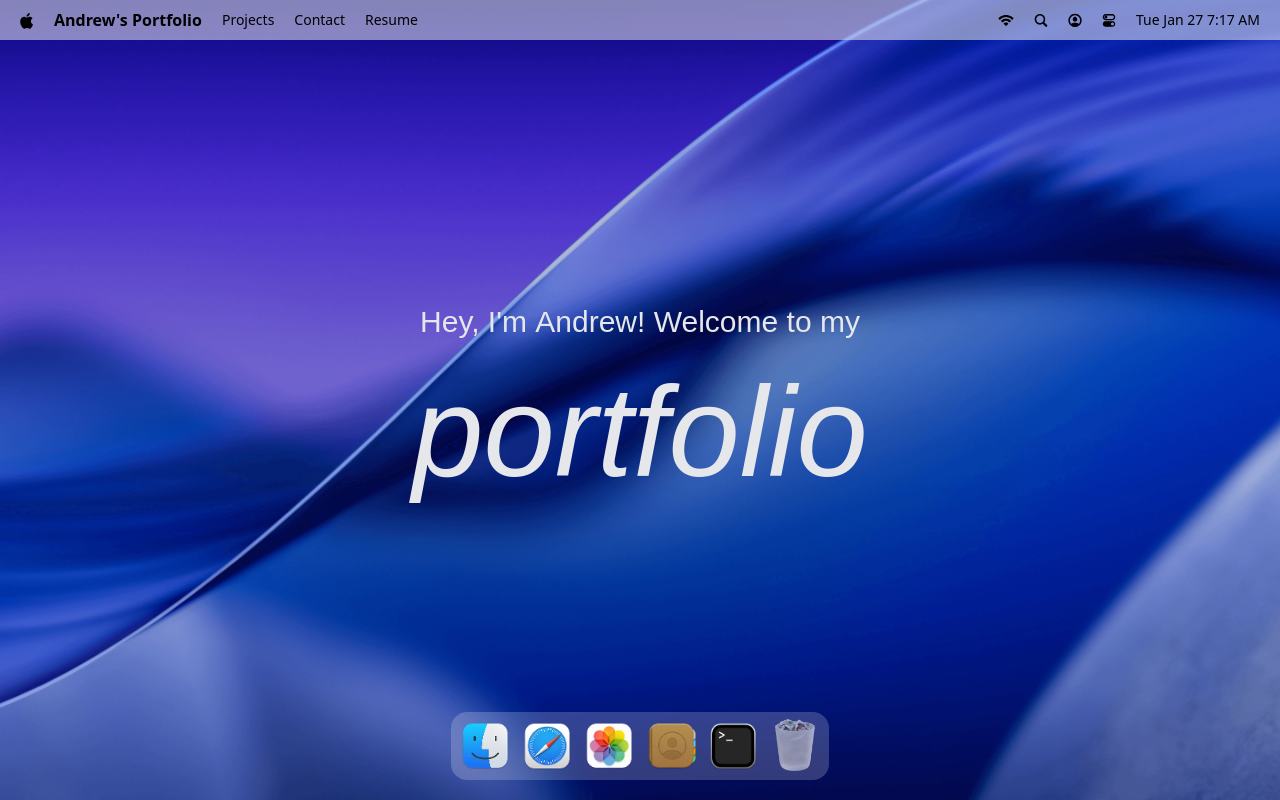
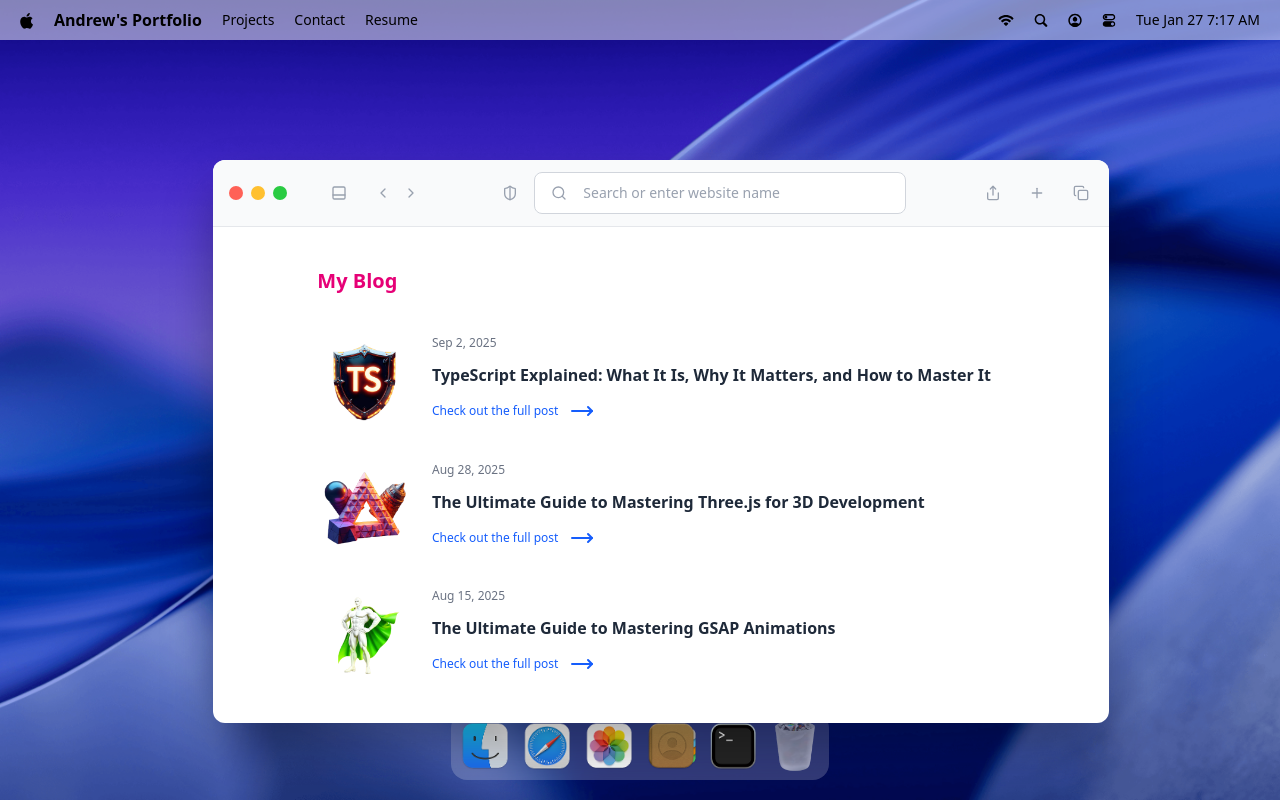
Before and after one commit to andrxriv/portfolio, a React (Vite) app: page / in a window 1280 px wide. Both pictures are taken after a click on the button 547 px from the left and 746 px from the top of the page. Built offline with nearby package versions, Linux system fonts and the light colour scheme; a web font is replaced by a local one.

Commit message:
Added safari feature

```diff
--- a/src/App.jsx
+++ b/src/App.jsx
@@ -1,5 +1,5 @@
 import { Navbar, Welcome, Dock } from "#components"
-import { Terminal } from "#windows";
+import { Terminal, Safari } from "#windows";
 
 import gsap from "gsap";
 import { Draggable } from "gsap/Draggable";
@@ -14,6 +14,7 @@
         <Dock />
 
         <Terminal />
+        <Safari />
     </main>
   );
 };
--- /dev/null
+++ b/src/windows/Safari.jsx
@@ -0,0 +1,65 @@
+import { WindowControls } from '#components'
+import { blogPosts } from '#constants'
+import WindowWrapper from '#hoc/WindowWrapper'
+import { ChevronLeft, ChevronRight, Copy, MoveRight, PanelBottom, Plus, Search, Share, ShieldHalf } from 'lucide-react'
+import React from 'react'
+
+const Safari = () => {
+  return (
+    <>
+    <div id="window-header">
+        <WindowControls target="safari"/>
+
+        <PanelBottom className='ml-10 icon'/>
+
+        <div className="flex items-center gap-1 ml-5">
+            <ChevronLeft className='icon'/>
+            <ChevronRight className='icon'/>
+        </div>
+
+        <div className="flex-1 flex-center gap-3">
+            <ShieldHalf className='icon'/>
+            <div className="search">
+                <Search className='icon'/>
+                <input
+                    type="text"
+                    placeholder='Search or enter website name'
+                    className='flex-1'
+                />
+            </div>
+        </div>
+
+        <div className="flex items-center gap-5">
+            <Share className='icon'/>
+            <Plus className='icon' />
+            <Copy className='icon' />
+        </div>
+    </div>
+
+    <div className="blog">
+        <h2>My Blog</h2>
+        <div className="space-y-8">
+            {blogPosts.map(({ id, image, title, date, link }) => (
+                <div key={id} className="blog-post">
+                    <div className="col-span-2">
+                        <img src={image} alt={title} />
+                    </div>
+                    <div className="content">
+                        <p>{date}</p>
+                        <h3>{title}</h3>
+                        <a href={link} target="_blank" rel="noopener
+                        noreferrer">
+                            Check out the full post <MoveRight className='icon-hover'/>
+                            </a>
+                    </div>
+                </div>
+            ))}
+        </div>
+    </div>
+    </>
+  )
+}
+
+const SafariWindow = WindowWrapper(Safari, "safari")
+
+export default SafariWindow;
--- a/src/windows/index.js
+++ b/src/windows/index.js
@@ -1,3 +1,4 @@
 import Terminal from "./terminal";
+import Safari from "./Safari";
 
-export { Terminal }
+export { Terminal, Safari }
```
